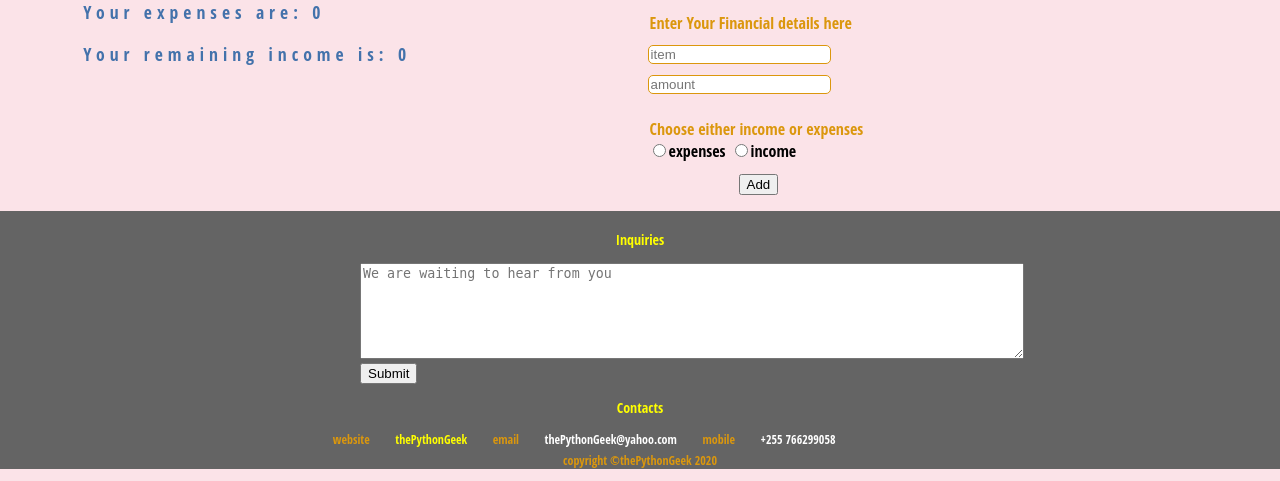
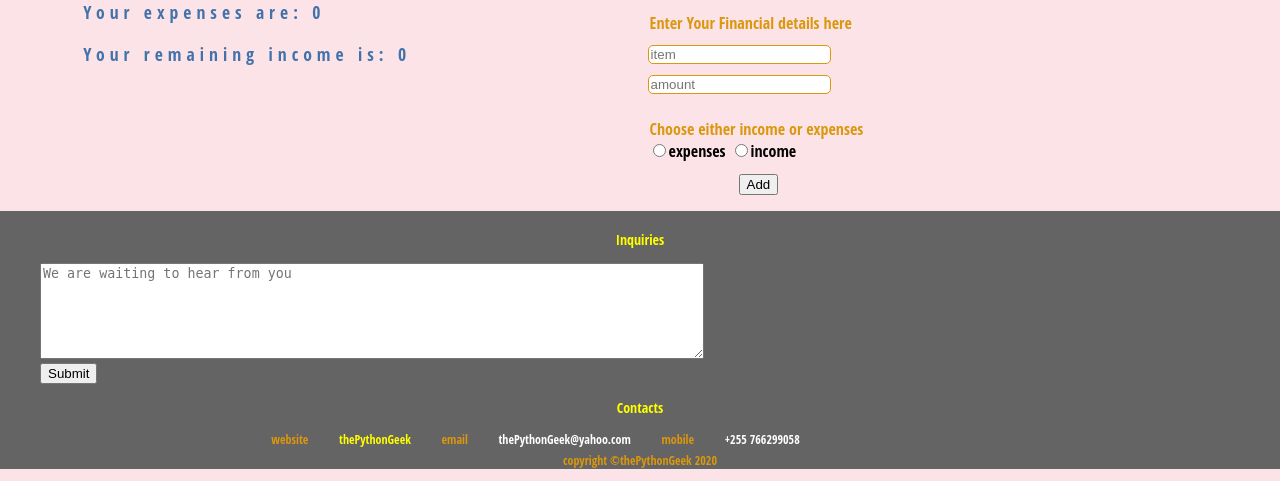
Before and after one commit to thepythongeek/financemanager, a Flask app: page / in a window 1280 px wide. Shown: the part 326-807 px from the top of the page. Run offline with Flask 2, Linux system fonts and the light colour scheme; the visitor is signed in with stand-in values (Sample User, id 1); data comes from the database, SQL or seed files in the repository; data that the repository does not hold is empty.

Commit message:
'deployableapp-currentbestversion-modifiedstyles-andhtml'

```diff
--- a/app/static/css/styles.css
+++ b/app/static/css/styles.css
@@ -174,12 +174,10 @@ h3 {
 
 /* styles trying to center footer containers */
 #contacts {
-	margin : 0 25%;
+	margin : 0 20%;
 }
 
-#inquiries {
-	margin : 0 25%;
-}
+
 
 /* styling the alerts from flask*/
 .flashes {
```
